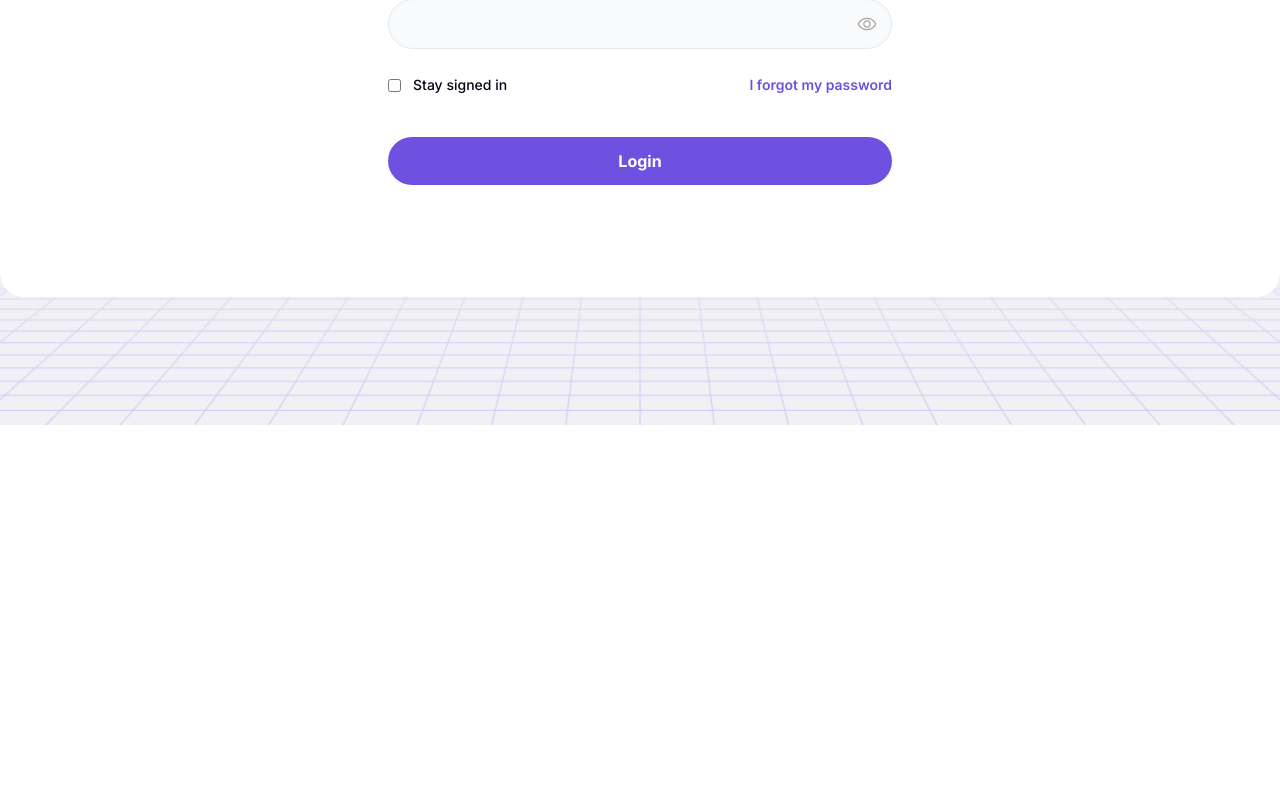
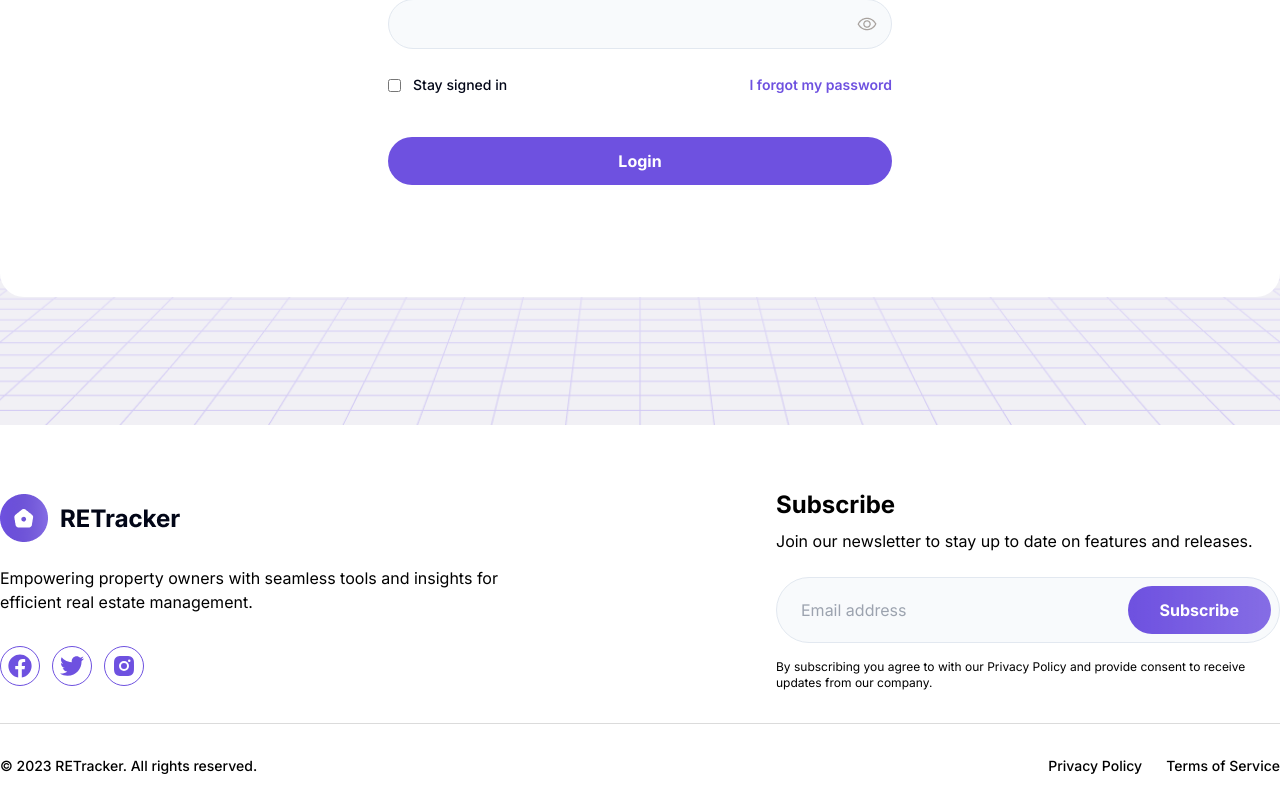
Before and after one commit to MamtazDev/ReTracker, a React (Vite) app: page /login in a window 1280 px wide. Shown: the part 610-1422 px from the top of the page. Before the commit the page ends 1035 px from the top, so only its background shows below. Built offline with nearby package versions, Linux system fonts and the light colour scheme.

Commit message:
footer add

```diff
--- a/src/App.css
+++ b/src/App.css
@@ -1,5 +1,3 @@
-
-
 body {
     font-family: 'Inter', sans-serif;
 }
@@ -9,5 +7,15 @@ input:focus-visible {
 }
 
 input[type="checkbox"] {
-    width: unset;
+    width: unset !important;
 }
+
+.footer button {
+    border-radius: var(--border-radius-full, 9999px);
+    background: var(--Primary-Gradient, linear-gradient(270deg, rgba(255, 255, 255, 0.16) 0%, rgba(0, 0, 0, 0.00) 100%, rgba(255, 255, 255, 0.00) 100%), #6E51E0);
+    padding: 12px 32px;
+    color: var(--base-white, var(--base-white, #FFF));
+    font-size: 16px;
+    font-weight: 700;
+    line-height: 24px;
+}
--- a/src/Layouts/MainLayout.jsx
+++ b/src/Layouts/MainLayout.jsx
@@ -6,7 +6,7 @@ import { Outlet } from "react-router-dom";
 const MainLayout = () => {
   return (
     <div>
-      <Header />
+      {/* <Header /> */}
       <Outlet />
       <Footer />
     </div>
--- a/src/Shared/Auth.jsx
+++ b/src/Shared/Auth.jsx
@@ -1,10 +1,16 @@
 import "../Styles/Auth.css";
+import Header from "./Header";
 
 const Auth = ({ children }) => {
   return (
-    <div className="auth_layout">
-      <div className="container mx-auto">
-        <div className="max-w-[1536px] bg-white rounded-3xl">{children}</div>
+    <div className="relative">
+      <div className="absolute w-full top-16">
+        <Header />
+      </div>
+      <div className="auth_layout">
+        <div className="container mx-auto">
+          <div className="max-w-[1536px] bg-white rounded-3xl">{children}</div>
+        </div>
       </div>
     </div>
   );
--- a/src/Shared/Footer.jsx
+++ b/src/Shared/Footer.jsx
@@ -1,12 +1,76 @@
-import logo from "../assets/logo.png";
+import { Link } from "react-router-dom";
+import logo from "../assets/footer-logo.png";
+import { FaFacebook, FaTwitter } from "react-icons/fa";
+import { RiInstagramFill } from "react-icons/ri";
+
 const Footer = () => {
+  const socialIcons = [
+    {
+      pic: <FaFacebook />,
+      link: "https://www.facebook.com/",
+    },
+    {
+      pic: <FaTwitter />,
+      link: "https://twitter.com/",
+    },
+    {
+      pic: <RiInstagramFill />,
+      link: "https://www.instagram.com/",
+    },
+  ];
   return (
-    <div className="footer">
-      <div className="container">
-        <div className="flex justify-between">
-
+    <div className="footer py-16">
+      <div className="container mx-auto">
+        <div className="pb-8 mb-8 flex justify-between gap-3 items-center border-b border-b-lightGray">
+          <div className="max-w-authWidth">
+            <img className="mb-6" src={logo} alt="" />
+            <p className="text-base font-normal mb-8">
+              Empowering property owners with seamless tools and insights for
+              efficient real estate management.
+            </p>
+            <div className="flex items-center gap-3">
+              {socialIcons.map((data, index) => (
+                <div
+                  key={index}
+                  className="border border-primary rounded-full h-10 w-10 flex justify-center items-center transition duration-600 ease-in-out hover:bg-primary"
+                >
+                  <Link
+                    target="_blank"
+                    className="text-primary text-2xl transition duration-600 ease-in-out hover:text-white"
+                    to={data.link}
+                  >
+                    {data.pic}
+                  </Link>
+                </div>
+              ))}
+            </div>
+          </div>
+          <div className="max-w-authWidth">
+            <p className="text-2xl font-bold mb-2">Subscribe</p>
+            <p className="text-base font-normal mb-6">
+              Join our newsletter to stay up to date on features and releases.
+            </p>
+            <div className="mb-4 w-full flex items-center gap-2 border border-slate-200 rounded-full bg-slate-50 py-2 pl-6 pr-2">
+              <input
+                className="bg-transparent w-full"
+                type="email"
+                placeholder="Email address"
+              />
+              <button>Subscribe</button>
+            </div>
+            <p className="text-xs">
+              By subscribing you agree to with our Privacy Policy and provide
+              consent to receive updates from our company.
+            </p>
+          </div>
         </div>
-
+        <div className="font-medium text-sm flex justify-between gap-6 items-center ">
+          <p>© 2023 RETracker. All rights reserved.</p>
+          <div className=" flex items-center gap-6">
+            <Link to="#">Privacy Policy</Link>
+            <Link to="#">Terms of Service</Link>
+          </div>
+        </div>
       </div>
     </div>
   );
--- a/src/Shared/Header.jsx
+++ b/src/Shared/Header.jsx
@@ -3,8 +3,8 @@ import React from "react";
 const Header = () => {
   return (
     <div
-      style={{ left: "50%", transform: "translateX(-50%)" }}
-      className="fixed max-w-5xl w-full   top-16"
+      // style={{ left: "50%", transform: "translateX(-50%)" }}
+      className="mx-auto max-w-5xl w-full   top-16"
     >
       <div className=" bg-black rounded-full p-4 text-white  mx-auto">
         header
--- a/src/Shared/PrimaryBtn.jsx
+++ b/src/Shared/PrimaryBtn.jsx
@@ -2,7 +2,7 @@ import React from "react";
 
 const PrimaryBtn = ({ children }) => {
   return (
-    <button className="bg-primary py-3 px-8 rounded-3xl text-white text-base font-bold w-full transition duration-6 00 ease-in-out hover:bg-primary-dark ">
+    <button className="bg-primary py-3 px-8 rounded-3xl text-white text-base font-bold w-full transition duration-600 ease-in-out hover:bg-primary-dark ">
       {children}
     </button>
   );
--- a/src/Styles/Auth.css
+++ b/src/Styles/Auth.css
@@ -19,7 +19,7 @@ label span {
     color: var(--slate-500, var(--slate-500, #64748B));
 }
 
-input {
+.auth_layout input {
     border-radius: var(--border-radius-full, 9999px);
     border: 1px solid var(--slate-200, #E2E8F0);
     background: var(--slate-50, #F8FAFC);
```
Also changed, not shown: src/assets/footer-logo.png (added).
